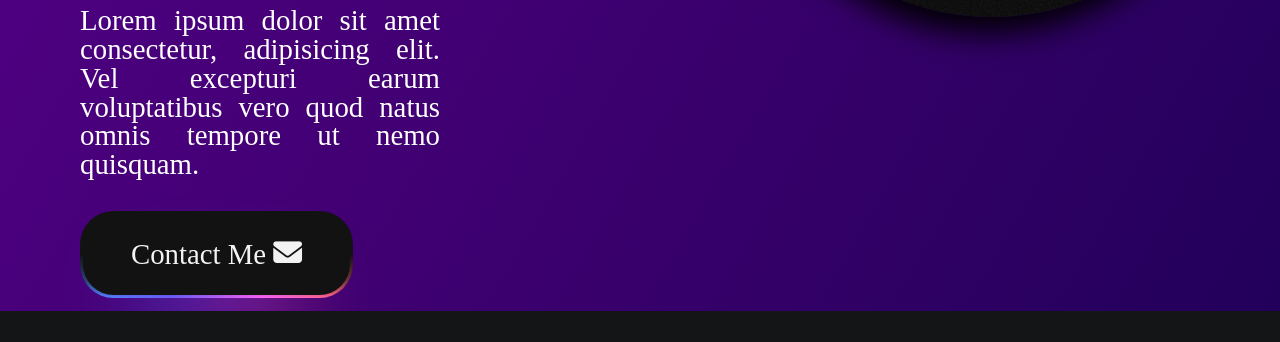
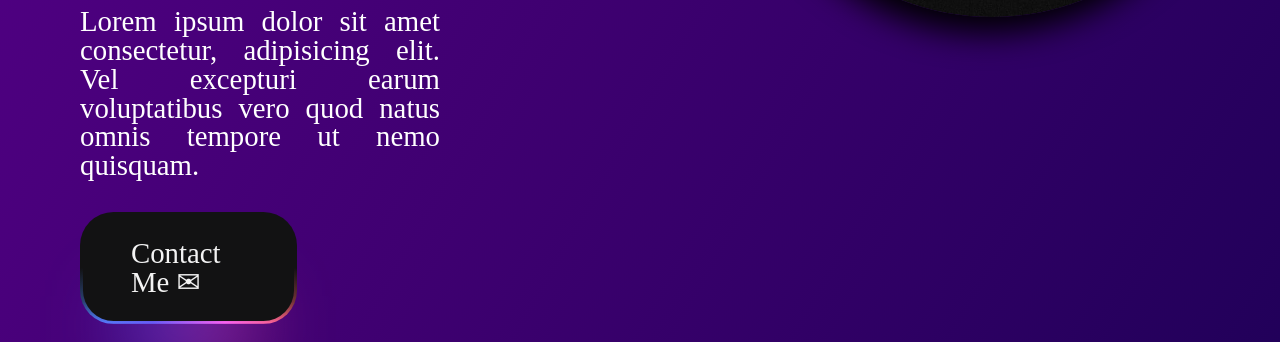
Before and after one commit to v1n1-03/v1n1-03.github.io, a plain HTML site: page index.html in a window 1280 px wide. Shown: the part 605-947 px from the top of the page. Before the commit the page ends 916 px from the top, so only its background shows below. Drawn offline with Linux system fonts and the light colour scheme.

Commit message:
changed button to link

```diff
--- a/index.html
+++ b/index.html
@@ -40,7 +40,7 @@
             <h2>Backend Developer</h2>
             <p id="description">Lorem ipsum dolor sit amet consectetur, adipisicing elit. Vel excepturi earum voluptatibus vero quod natus omnis tempore ut nemo quisquam.</p>
         </div>
-        <button type="button">Contact Me&nbsp<i class="fa-solid fa-envelope"></i></button>
+        <a href="#" id="btn-contact">Contact Me &#x2709</a>
     </main>
 </body>
 </html>
--- a/source/style/style.css
+++ b/source/style/style.css
@@ -8,7 +8,6 @@ body{
 a, i{
     color: inherit;
     text-decoration: none;
-    font-size: 1.8rem;
     font-weight: 200;
 }
 
@@ -17,6 +16,7 @@ a, i{
     gap: 1.5rem;
     justify-content: center;
     margin-top: 1rem;
+    font-size: 1.8rem;
 }
 
 .topbar{
@@ -66,8 +66,8 @@ p{
     top: 19%;
     animation: float 2s ease-in-out infinite;
     -webkit-box-shadow: -5.5px 19.5px 32px -3.5px #000000;
--moz-box-shadow: -5.5px 19.5px 32px -3.5px #000000;
-box-shadow: -5.5px 19.5px 32px -3.5px #000000;
+    -moz-box-shadow: -5.5px 19.5px 32px -3.5px #000000;
+    box-shadow: -5.5px 19.5px 32px -3.5px #000000;
 }
 
 @keyframes float{
@@ -80,7 +80,6 @@ box-shadow: -5.5px 19.5px 32px -3.5px #000000;
 }
 
 a:hover, i:hover{
-    opacity: 0.8;
     transition: background 1s;
     color: #9500da;
 }
@@ -106,7 +105,7 @@ body {
   margin: 0;
 }
 
-button{
+#btn-contact{
   margin-top: 2rem;
   margin-left: 5rem;
   border: calc(0.08 * var(--m)) solid transparent;
@@ -125,9 +124,10 @@ button{
   background-clip: padding-box, border-box, border-box;
   background-size: 200%;
   animation: animate 2s infinite linear;
+  width: 9%;
 }
 
-button::before {
+#btn-contact::before {
   content: '';
   background: linear-gradient(90deg, var(--orange), var(--yellow), var(--green), var(--blue), var(--purple), var(--pink), var(--red));
   height: 30%;
@@ -140,7 +140,7 @@ button::before {
   filter: blur(calc(0.8 * var(--m)));
 }
 
-button:hover, button:hover::before {
+#btn-contact:hover, #btn-contact:hover::before {
   animation: animate 0.5s infinite linear;
 }
 
```
